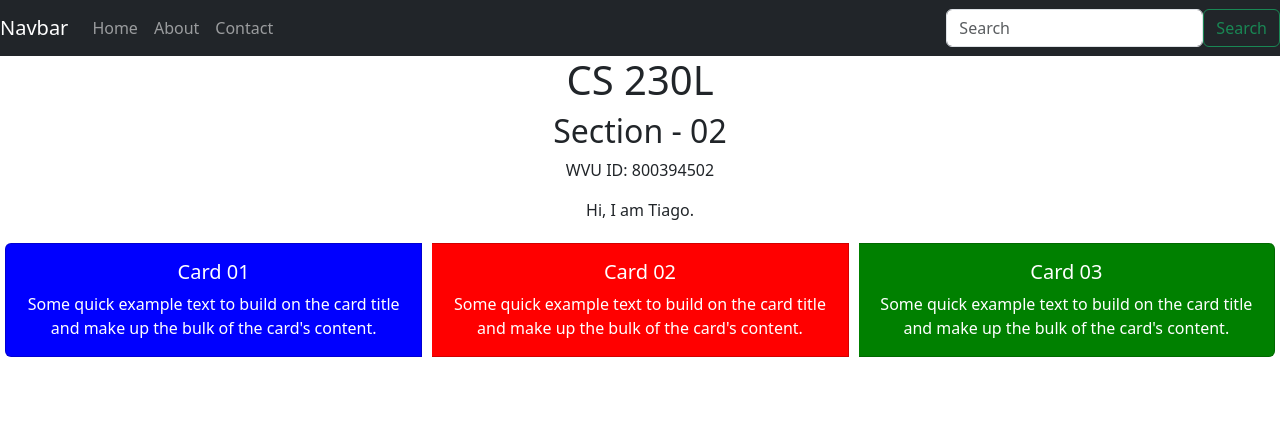
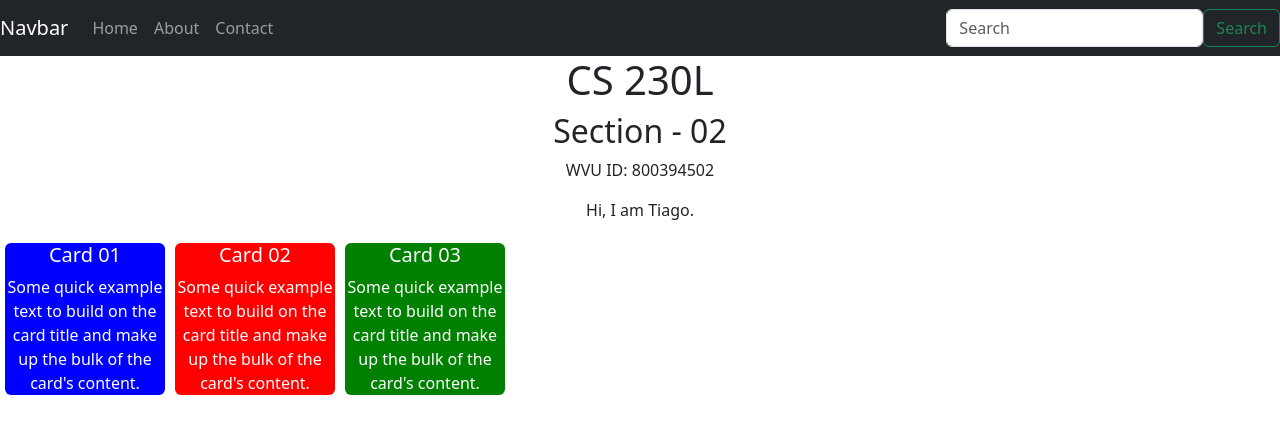
Before and after one commit to gribelUS/AmplifyApp, a React (Create React App) app: page / in a window 1280 px wide. Shown: the top 434 px of the page. Built offline with nearby package versions, Linux system fonts and the light colour scheme.

Commit message:
rounded corner

```diff
--- a/src/Card.js
+++ b/src/Card.js
@@ -1,7 +1,7 @@
 function Card() {
     return (
         <div class = "card-group">
-        <div className="card" style={{ width: '14rem', margin: '5px', backgroundColor:'blue'}}>
+        <div className="card" class="rounded" style={{ width: "10rem", margin: '5px', backgroundColor:'blue', }}>
         <div className="card-body" style={{}}>
           <h5 className="card-title" class="card-container d-flex justify-content-center" style={{color:'white'}}>Card 01</h5>
           <p className="card-text" style={{color:'white'}}>
@@ -10,7 +10,7 @@ function Card() {
           </p>
         </div>
       </div>
-      <div className="card" style={{ width: '14rem', margin: '5px', backgroundColor:'red'}}>
+      <div className="card" class="rounded" style={{ width: '10rem', margin: '5px', backgroundColor:'red'}}>
       <div className="card-body" style={{}}>
         <h5 className="card-title" class="card-container d-flex justify-content-center" style={{color:'white'}}>Card 02</h5>
         <p className="card-text" style={{color:'white'}}>
@@ -20,7 +20,7 @@ function Card() {
       </div>
     </div>
 
-    <div className="card" style={{ width: '14rem', margin: '5px', backgroundColor:'green'}}>
+    <div className="card" class="rounded" style={{ width: '10rem', margin: '5px', backgroundColor:'green'}}>
       <div className="card-body" style={{}}>
         <h5 className="card-title" class="card-container d-flex justify-content-center" style={{color:'white'}}>Card 03</h5>
         <p className="card-text" style={{color:'white'}}>
```
